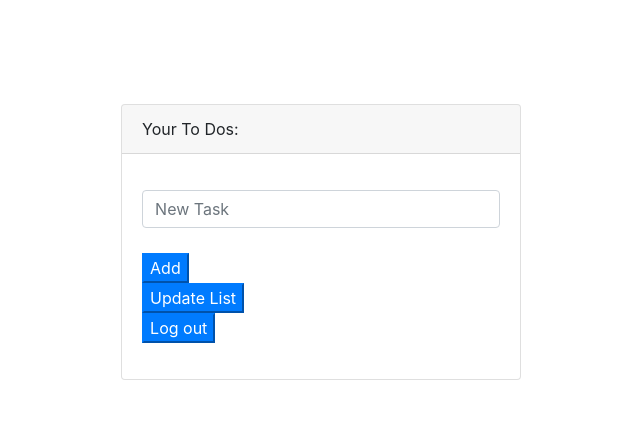
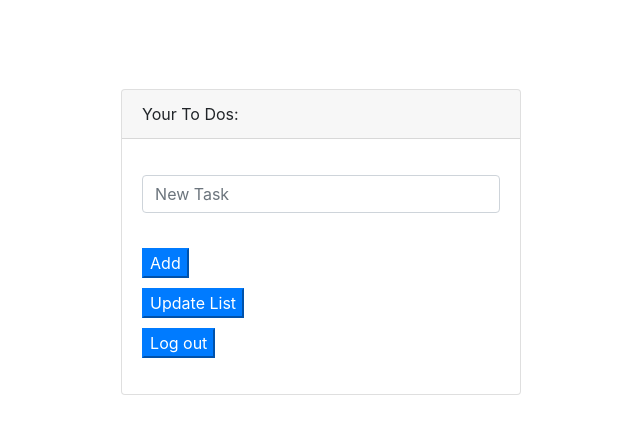
Before and after one commit to LauraJaneStevenson/take-home, a Flask app: page /list in a window 1280 px wide. Shown: the top 434 px of the page, without its empty margins (261-901 px from the left). Run offline with Flask 2, Linux system fonts and the light colour scheme; the visitor is signed in with stand-in values (Sample User, id 1); data that the repository does not hold is empty; some libraries are stand-ins or nearby versions.

Commit message:
added lod update

```diff
--- a/static/css/styles.css
+++ b/static/css/styles.css
@@ -8,3 +8,8 @@ li.done {
 
     display: inline-block;
 }
+
+.btn-primary{
+
+    margin-top: 10px;
+}
--- a/static/js/tasks.js
+++ b/static/js/tasks.js
@@ -9,7 +9,12 @@ const completeTask = (id) => {
 
 };
 
-// $('#update').on('click', () => {
+$('#update').on('click', () => {
+
+
+            location.reload(true);
+
+ });
 
 $.get('/all_tasks.json',(res)=>{
 
@@ -35,8 +40,3 @@ const completeTask = (id) => {
         }
     };
 });
-
-
-
-
-// });
```
Lines whose indentation alone changed are shown as unchanged.
